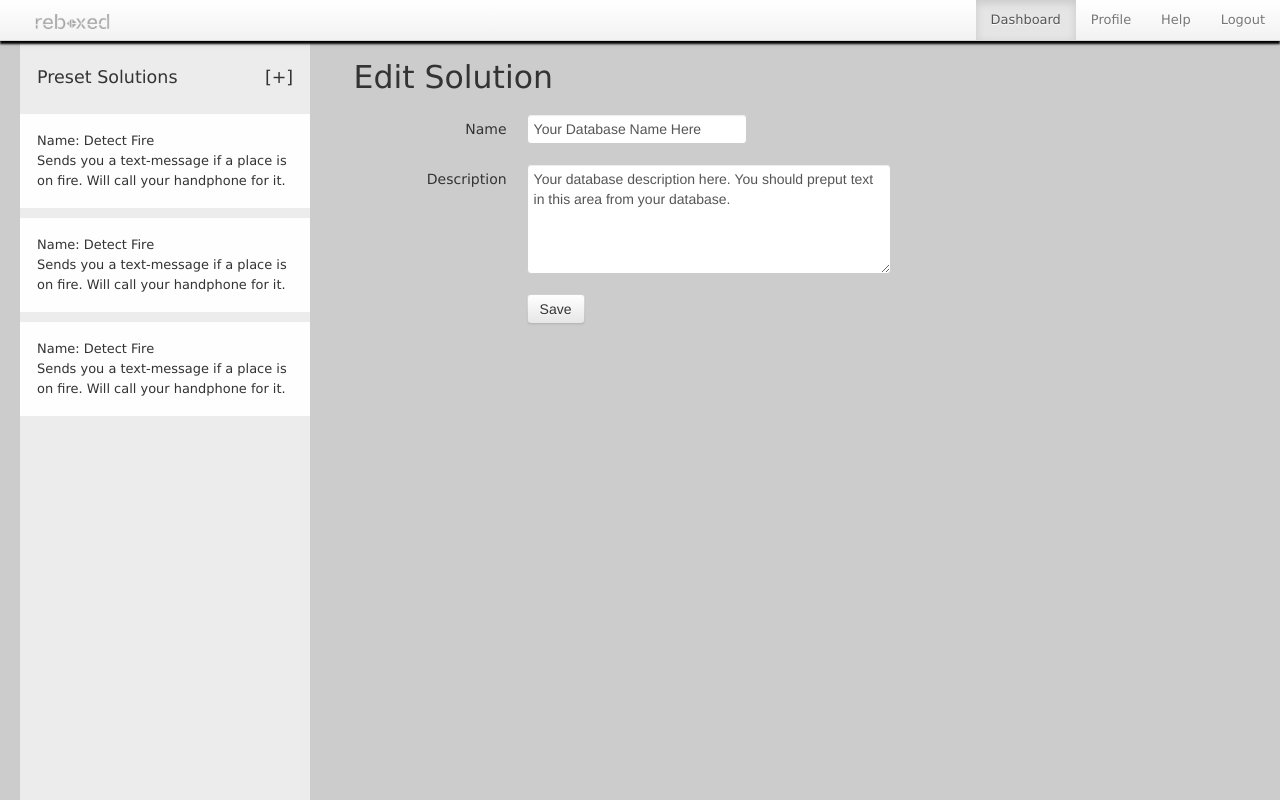
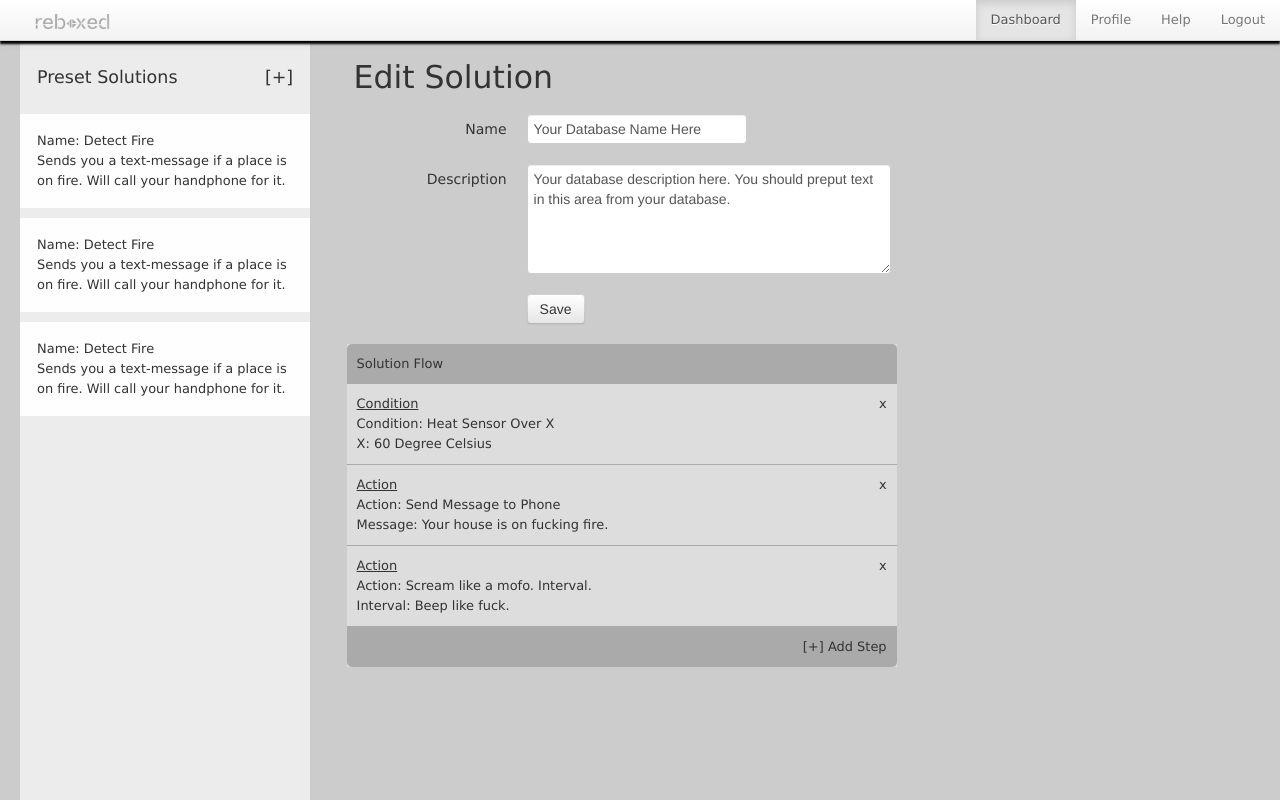
Before and after one commit to iewnait/ReboxedServer, a PHP site: page /customizableWidget.html in a window 1280 px wide. Run offline with PHP 8.4, Linux system fonts and the light colour scheme.

Commit message:
Customizable Widgit edits html + css

```diff
--- a/web/css/customizableWidget.less
+++ b/web/css/customizableWidget.less
@@ -18,6 +18,28 @@
 
 			.titleText{
 				padding: 7px;
+			}
+
+			.stepsTable{
+				width: 550px;
+				background-color: #DDD;
+				.stepHeader{
+					background-color: #AAA;
+					padding: 10px;
+					border-top-right-radius: 5px;
+					border-top-left-radius: 5px;
+				}
+				.stepRow{
+					padding: 10px;
+					border-bottom: 1px solid #AAA;
+				}
+				.stepFooter{
+					.clearfix();
+					background-color: #AAA;
+					padding: 10px;
+					border-bottom-right-radius: 5px;
+					border-bottom-left-radius: 5px;
+				}
 			}
 
 		}
--- a/web/css/master.css
+++ b/web/css/master.css
@@ -321,6 +321,36 @@ a.white:hover {
 .customizableWidget .mainScreen .optionsCol .titleText {
   padding: 7px;
 }
+.customizableWidget .mainScreen .optionsCol .stepsTable {
+  width: 550px;
+  background-color: #DDD;
+}
+.customizableWidget .mainScreen .optionsCol .stepsTable .stepHeader {
+  background-color: #AAA;
+  padding: 10px;
+  border-top-right-radius: 5px;
+  border-top-left-radius: 5px;
+}
+.customizableWidget .mainScreen .optionsCol .stepsTable .stepRow {
+  padding: 10px;
+  border-bottom: 1px solid #AAA;
+}
+.customizableWidget .mainScreen .optionsCol .stepsTable .stepFooter {
+  *zoom: 1;
+  background-color: #AAA;
+  padding: 10px;
+  border-bottom-right-radius: 5px;
+  border-bottom-left-radius: 5px;
+}
+.customizableWidget .mainScreen .optionsCol .stepsTable .stepFooter:before,
+.customizableWidget .mainScreen .optionsCol .stepsTable .stepFooter:after {
+  display: table;
+  content: "";
+  line-height: 0;
+}
+.customizableWidget .mainScreen .optionsCol .stepsTable .stepFooter:after {
+  clear: both;
+}
 .customizableWidget .mainScreen .premadeCol {
   background-color: #ECECEC;
   min-height: 800px;
--- a/web/customizableWidget.html
+++ b/web/customizableWidget.html
@@ -63,6 +63,37 @@
 				    </div>
 				  </div>
 				</form>
+
+				<div class="stepsTable">
+
+					<div class="stepHeader">
+						Solution Flow
+					</div>
+					<!-- Iterate These Guys -->
+					<div class="stepRow">
+						<u>Condition</u> <span class="pull-right">x</span><br/>
+						Condition: Heat Sensor Over X<br/>
+						X: 60 Degree Celsius<br/>
+					</div>
+
+					<div class="stepRow">
+						<u>Action</u> <span class="pull-right">x</span><br/>
+						Action: Send Message to Phone<br/>
+						Message: Your house is on fucking fire.<br/>
+					</div>
+
+					<div class="stepRow">
+						<u>Action</u> <span class="pull-right">x</span><br/>
+						Action: Scream like a mofo. Interval.<br/>
+						Interval: Beep like fuck.<br/>
+					</div>
+
+					<div class="stepFooter">
+						<span class="pull-right">[+] Add Step</span>
+					</div>
+				</div>
+
+
 			</div>
 
 		</div>
```
